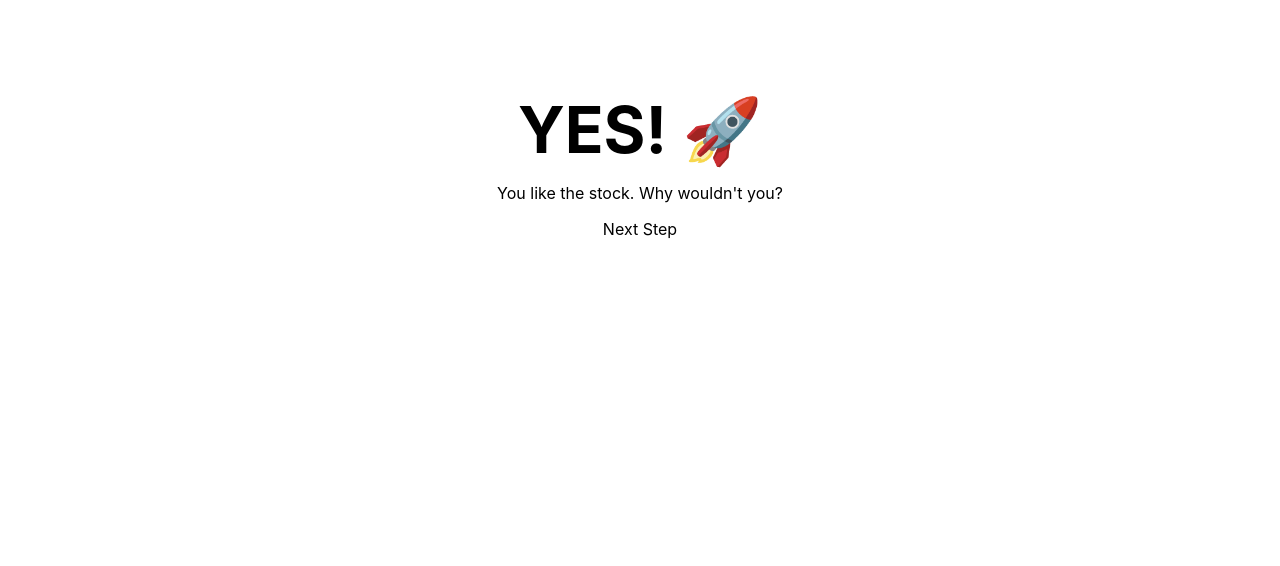
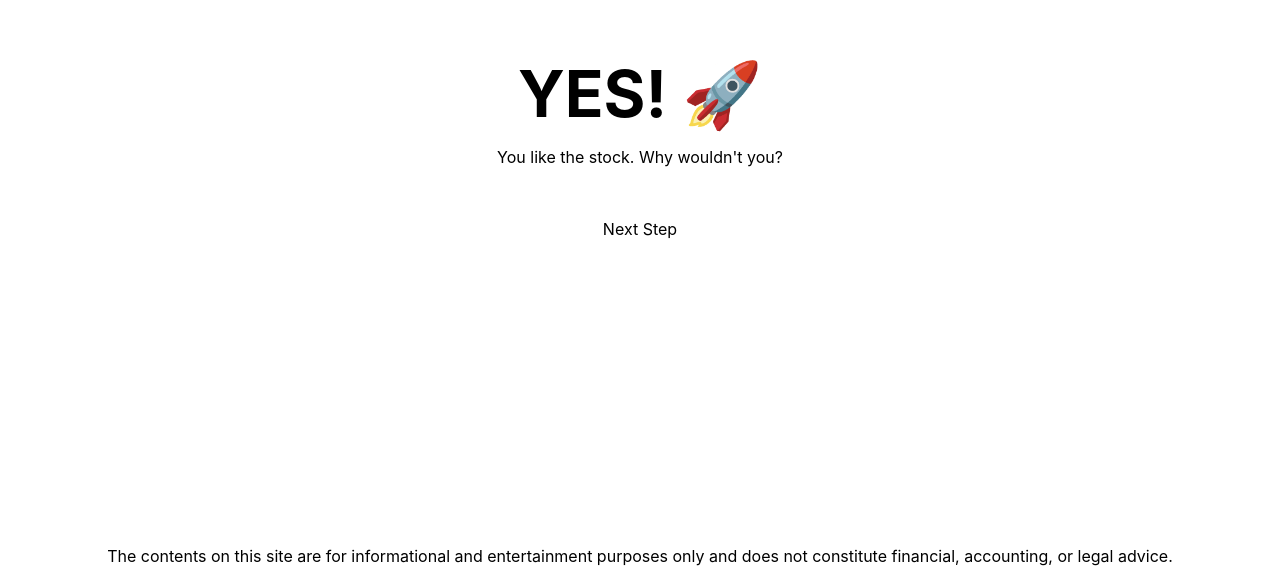
Before and after one commit to lnguyen13/nextjs, a Next.js app: page / in a window 1280 px wide. Shown: the part 234-800 px from the top of the page. Built offline with nearby package versions, Linux system fonts and the light colour scheme.

Commit message:
Update index.js

```diff
--- a/pages/index.js
+++ b/pages/index.js
@@ -14,8 +14,10 @@ export default function Home() {
           YES! 🚀
         </h1>
     <p>You like the stock. Why wouldn't you?</p>
-    <a href="https://shouldibuygme.com" class="btn btn-info" role="button">Next Step</a>
+    <br/>
+    <p><a href="https://shouldibuygme.com">Next Step</a></p>
       </main>
+    <footer>The contents on this site are for informational and entertainment purposes only and does not constitute financial, accounting, or legal advice.</footer>
     </div>
   )
 }
```
